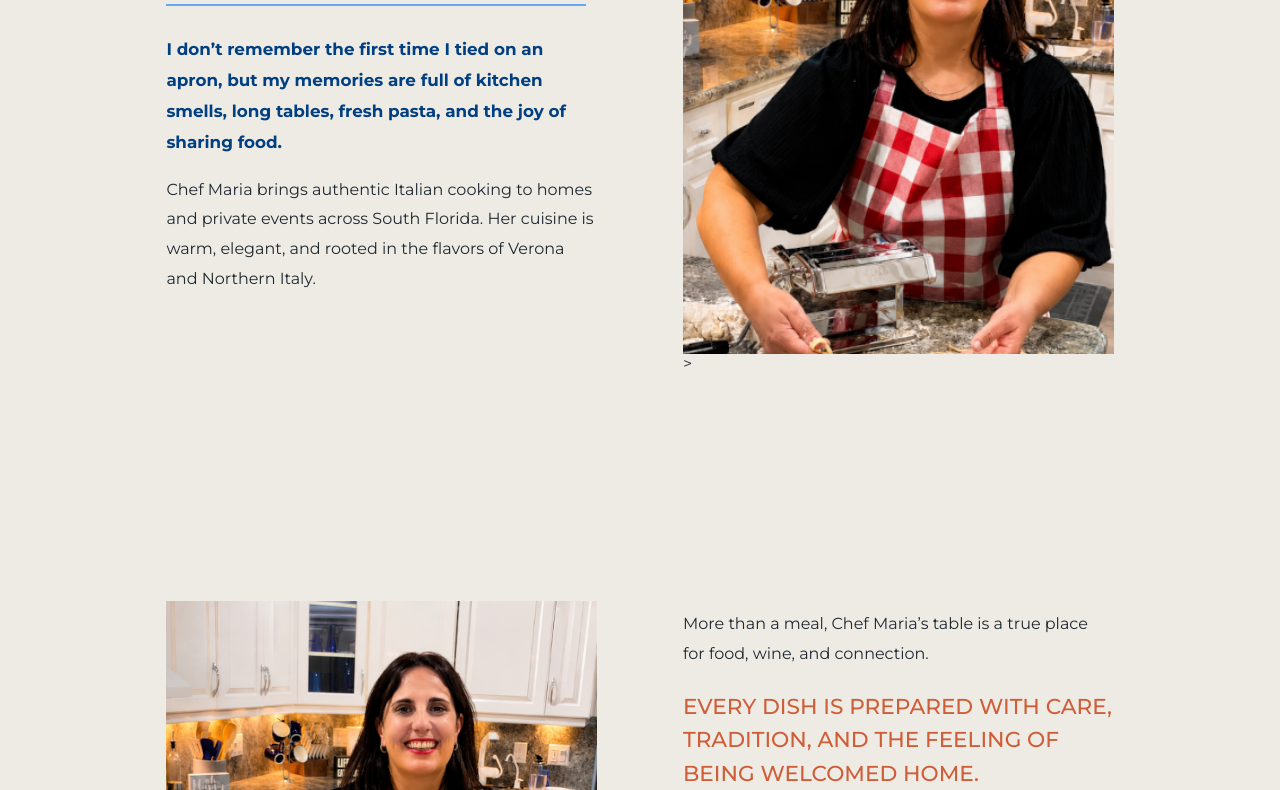
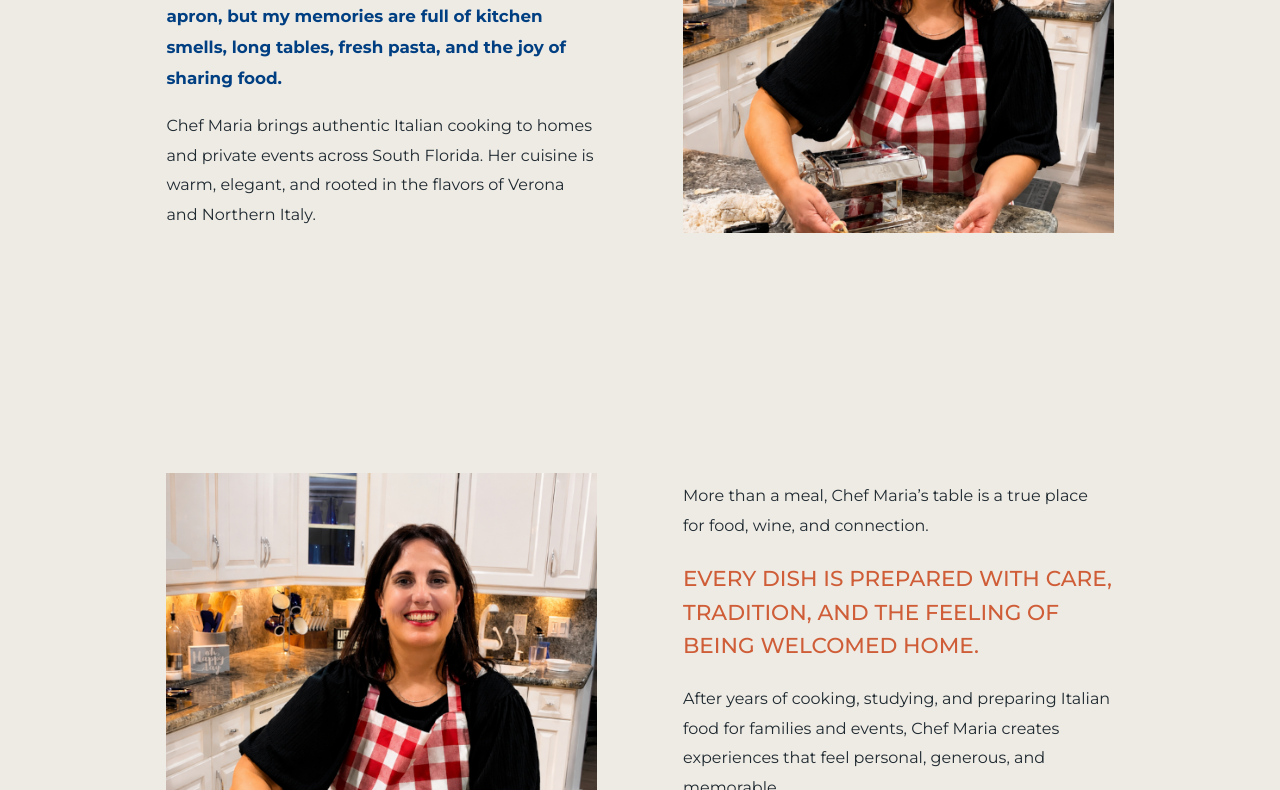
Before and after one commit to sergioquiroga1126/chef-maria-website, a website: page index.html in a window 1280 px wide. Shown: the part 1044-1834 px from the top of the page. Drawn offline with nearby package versions, Linux system fonts and the light colour scheme.

Commit message:
Fix mobile image and AI button

```diff
--- a/index.html
+++ b/index.html
@@ -5,7 +5,7 @@
   <meta name="viewport" content="width=device-width, initial-scale=1.0" />
   <title>Chef Maria | Italian Private Chef</title>
   <meta name="description" content="Chef Maria Italian private chef, catering, cooking classes and authentic Italian cuisine in South Florida." />
-  <link rel="stylesheet" href="style.css">
+  <link rel="stylesheet" href="style.css?v=20" />
 </head>
 
 <body>
@@ -53,16 +53,14 @@
       </div>
 
       <div class="intro-image image-hover">
-        <img src="images/Pictureforwebsite2.png"
-          alt="Chef Maria making fresh pasta"
-          style="width:100%; height:560px; object-fit:cover; object-position:center 8%; display:block;"
->       >
+      <img src="images/Pictureforwebsite2.png?v=20" alt="Chef Maria making fresh pasta">
+
       </div>
     </section>
 
     <section class="section split-section reverse">
       <div class="photo image-hover">
-        <img src="images/Pictureforwebsite2.png?v=5" alt="Chef Maria making fresh pasta">
+      <img src="images/Pictureforwebsite2.png?v=20" alt="Chef Maria making fresh pasta">
       </div>
 
       <div class="text-panel">
```
